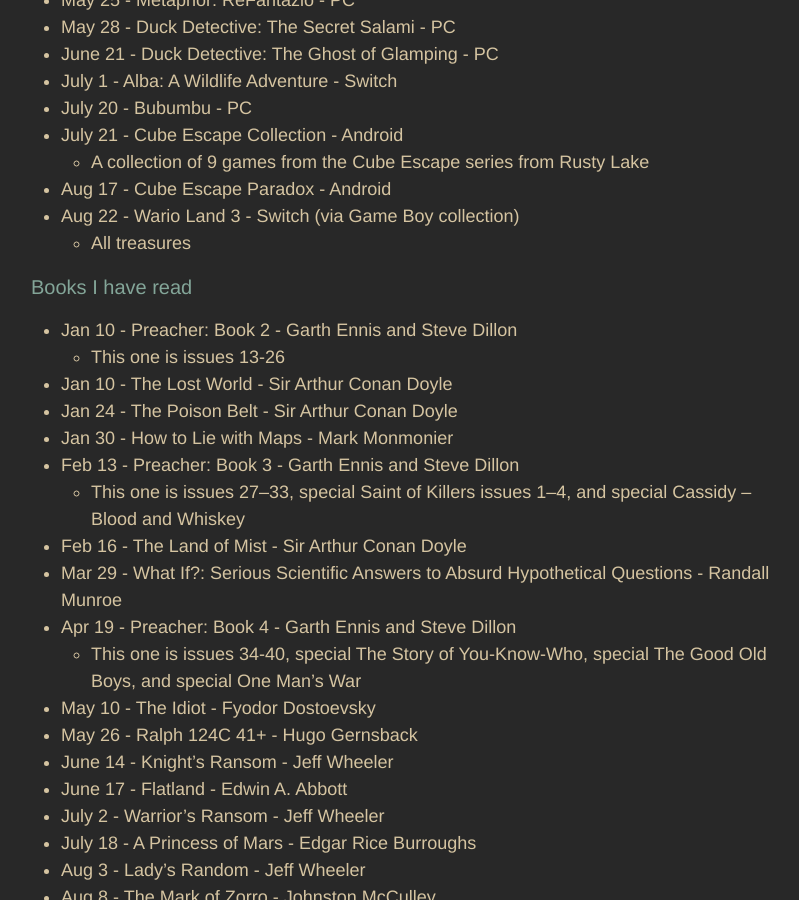
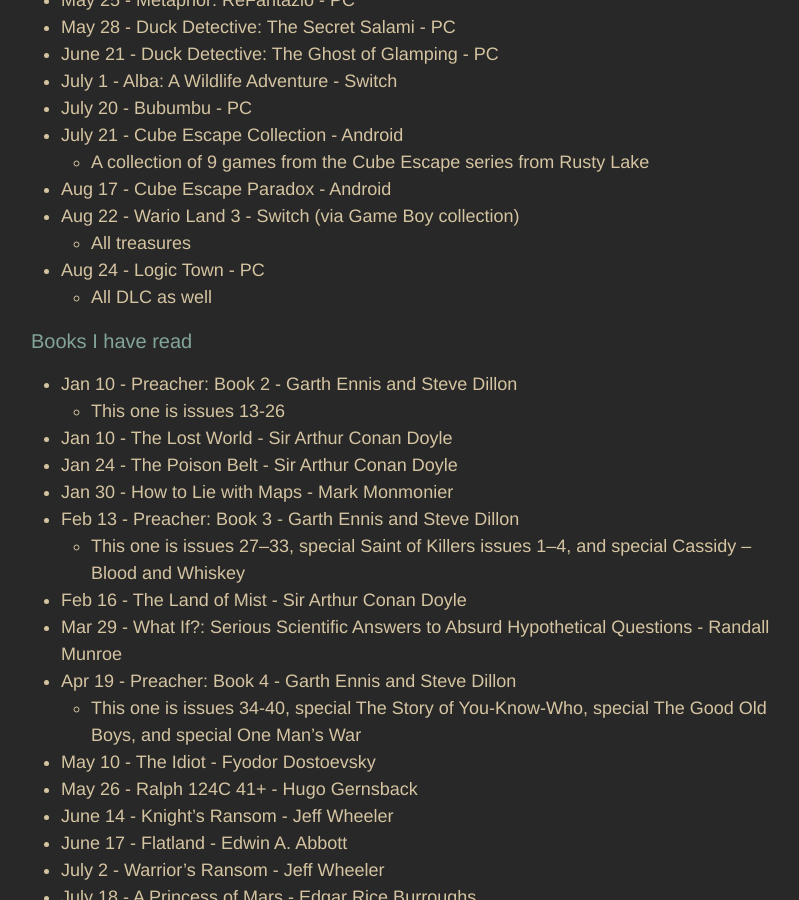
Before and after one commit to adkinsrs/sadkins_site, a Jekyll site: the page built from misc.md, in a window 1280 px wide and 900 px high, scrolled down 896 px. Shown: the whole window, without its empty margins (239-1038 px from the left). Built offline with Jekyll 4.4.1, drawn with Linux system fonts in a browser that asks for light colours.

Commit message:
beat a game

```diff
--- a/misc.md
+++ b/misc.md
@@ -40,6 +40,8 @@
 * Aug 17 - Cube Escape Paradox - Android
 * Aug 22 - Wario Land 3 - Switch (via Game Boy collection)
   * All treasures
+* Aug 24 - Logic Town - PC
+  * All DLC as well
 
 ### Books I have read
 
```
